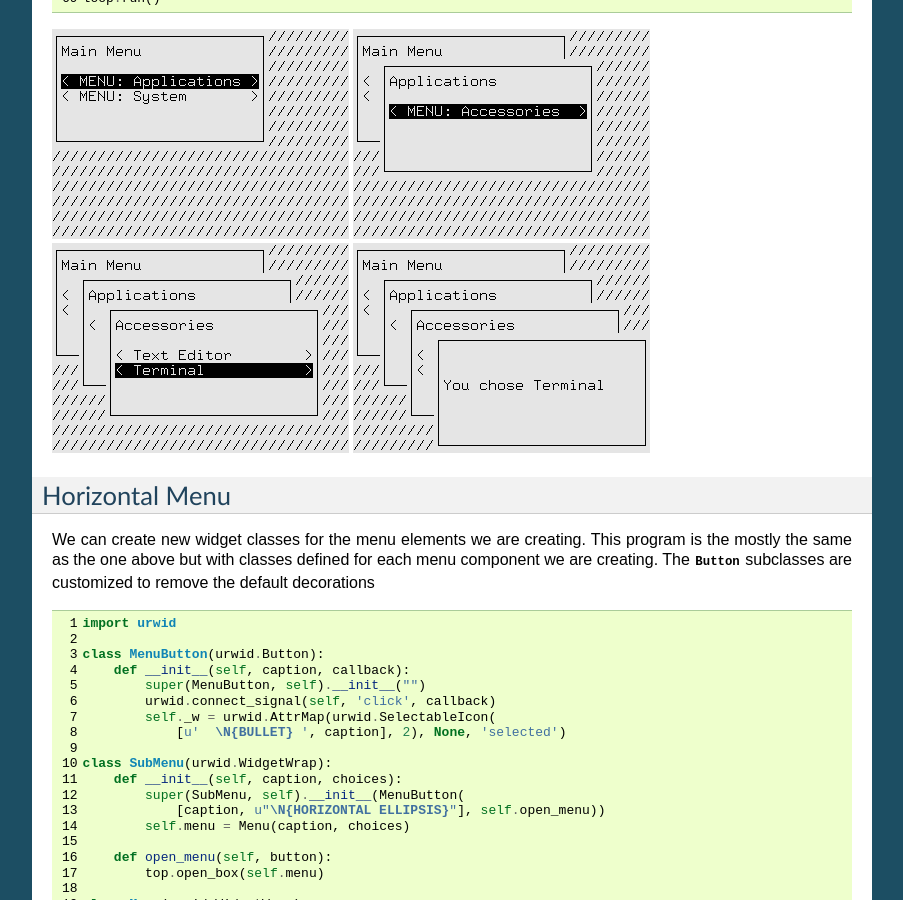
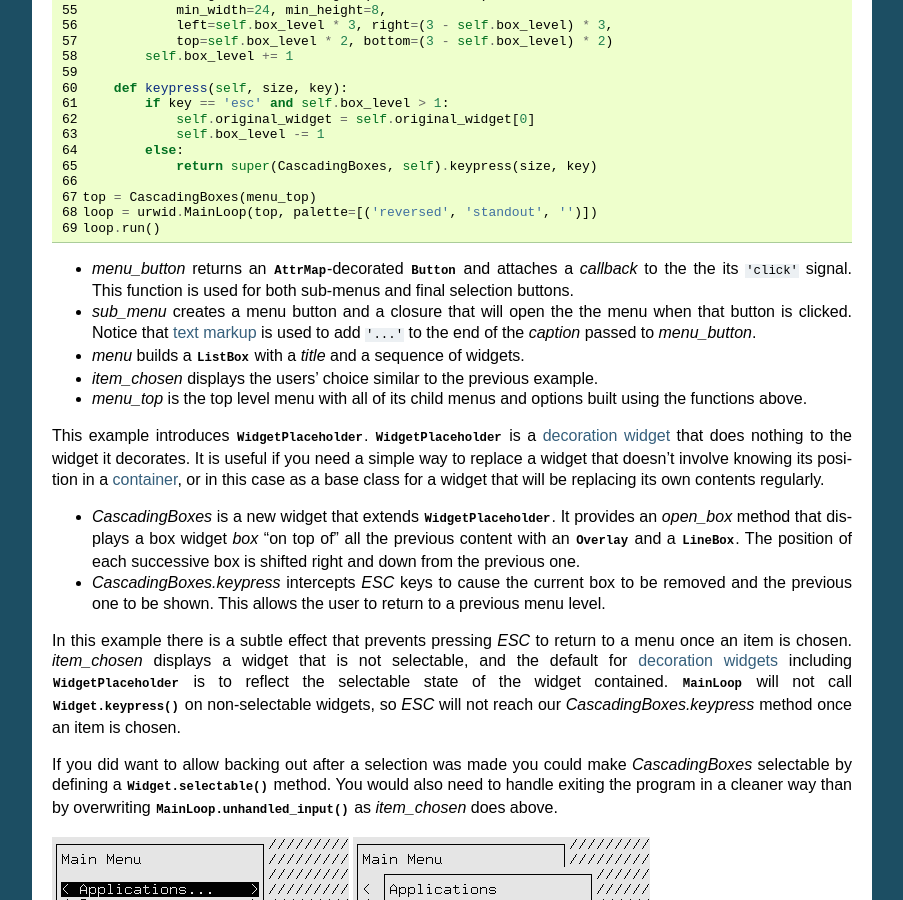
Before and after one commit to urwid/urwid, a Sphinx documentation site: the page built from docs/tutorial/index.rst, in a window 1280 px wide and 900 px high, scrolled down 8550 px. Shown: the whole window, without its empty margins (198-1101 px from the left). Built offline with Sphinx 7.4.7, drawn with Linux system fonts in a browser that asks for light colours; pages that are not in the unit, such as notebooks, are missing from menus; some of the changed text lies outside the part shown.

Commit message:
tutorial: menu1, menu2 discussion
--HG--
branch : feature-sphinx

```diff
--- a/docs/tutorial/index.rst
+++ b/docs/tutorial/index.rst
@@ -265,7 +265,7 @@ it in a subclass.
   the default options using :meth:`Pile.options`.
 * To add another question after the current one we treat our
   :class:`SimpleFocusListWalker` stored as :attr:`ListBox.body` like a normal
-  list of widgets and call ``insert()``, then update the focus position to the widget we just
+  list of widgets by calling *insert*, then update the focus position to the widget we just
   created.
 
 .. image:: lbcont1.png
@@ -283,6 +283,20 @@ This program lets you choose an option then repeats what you chose.
 .. literalinclude:: menu1.py
    :linenos:
 
+* *menu* builds a :class:`ListBox` with a *title* and a sequence of :class:`Button`
+  widgets.  Each button has its ``'click'`` signal attached to *item_chosen*,
+  with item name is passed as data.
+  The buttons are decorated with an :class:`AttrMap` that applies
+  a display attribute when a button is in focus.
+* *item_chosen* replaces the menu displayed with text indicating the users'
+  choice.  It then installs *exit_program* as the *unhandled_input* method of the
+  :class:`MainLoop`.
+* *exit_program* causes the program to exit on any keystroke.
+* The menu is created and decorated with an :class:`Overlay` using a
+  :class:`SolidFill` as the background.  The :class:`Overlay` is given a
+  miniumum width and height but is allowed to expand to 60% of the available
+  space if the user's terminal window is large enough.
+
 .. image:: menu11.png
 .. image:: menu12.png
 .. image:: menu13.png
@@ -291,10 +305,52 @@ Cascading Menu
 --------------
 
 A nested menu effect can be created by having some buttons open new menus.  This program
-lets you choose an option from a nested menu then repeats what you chose.
+lets you choose an option from a nested menu then repeats what you chose.  You may also
+return to previous menus by pressing *ESC*.
 
 .. literalinclude:: menu2.py
    :linenos:
+
+* *menu_button* returns an :class:`AttrMap`-decorated :class:`Button`
+  and attaches a *callback* to the the its ``'click'`` signal.  This function is
+  used for both sub-menus and final selection buttons.
+* *sub_menu* creates a menu button and a closure that will open the the
+  menu when that button is clicked.  Notice that
+  :ref:`text markup <text-markup>` is used to add ``'...'`` to the end of
+  the *caption* passed to *menu_button*.
+* *menu* builds a :class:`ListBox` with a *title* and a sequence of widgets.
+* *item_chosen* displays the users' choice similar to the previous example.
+* *menu_top* is the top level menu with all of its child menus and
+  options built using the functions above.
+
+This example introduces :class:`WidgetPlaceholder`. :class:`WidgetPlaceholder` is a
+:ref:`decoration widget <decoration-widgets>` that does nothing to the widget it
+decorates.  It is useful if you need a simple way to replace a widget that doesn't
+involve knowing its position in a :ref:`container <container-widgets>`, or in this
+case as a base class for a widget that will be replacing its own contents regularly.
+
+* *CascadingBoxes* is a new widget that extends :class:`WidgetPlaceholder`.
+  It provides an *open_box* method that displays a box widget *box* "on top of"
+  all the previous content with an :class:`Overlay` and a :class:`LineBox`.
+  The position of each successive box is shifted right and down from the
+  previous one.
+* *CascadingBoxes.keypress* intercepts *ESC* keys to cause the current box
+  to be removed and the previous one to be shown.  This allows the user to
+  return to a previous menu level.
+
+In this example there is a subtle effect that prevents pressing *ESC* to return
+to a menu once an item is chosen.  *item_chosen* displays a
+widget that is not selectable, and the default for
+:ref:`decoration widgets <decoration-widgets>` including :class:`WidgetPlaceholder`
+is to reflect the selectable state of the widget contained.  :class:`MainLoop`
+will not call :meth:`Widget.keypress`
+on non-selectable widgets, so *ESC* will not reach our *CascadingBoxes.keypress*
+method once an item is chosen.
+
+If you did want to allow backing out after a selection was made you could make
+*CascadingBoxes* selectable by defining a :meth:`Widget.selectable` method.
+You would also need to handle exiting the program in a cleaner way than
+by overwriting :meth:`MainLoop.unhandled_input` as *item_chosen* does above.
 
 .. image:: menu21.png
 .. image:: menu22.png
--- a/docs/tutorial/menu1.py
+++ b/docs/tutorial/menu1.py
@@ -10,7 +10,7 @@ def menu(title, choices):
         body.append(urwid.AttrMap(button, None, focus_map='reversed'))
     return urwid.ListBox(urwid.SimpleFocusListWalker(body))
 
-def item_chosen(self, choice):
+def item_chosen(button, choice):
     response = urwid.Text(u'You chose %s' % choice)
     main.original_widget = urwid.Filler(response)
     # exit on the next input from user
@@ -20,7 +20,7 @@ def exit_program(key):
     raise urwid.ExitMainLoop()
 
 main = urwid.Padding(menu(u'Pythons', choices), left=2, right=2)
-top = urwid.Overlay(main, urwid.SolidFill(u'\u2592'),
+top = urwid.Overlay(main, urwid.SolidFill(u'\N{MEDIUM SHADE}'),
     align='center', width=('relative', 60),
     valign='middle', height=('relative', 60),
     min_width=20, min_height=9)
--- a/docs/tutorial/menu2.py
+++ b/docs/tutorial/menu2.py
@@ -9,7 +9,7 @@ def sub_menu(caption, choices):
     contents = menu(caption, choices)
     def open_menu(button):
         return top.open_box(contents)
-    return menu_button(u'MENU: %s' % caption, open_menu)
+    return menu_button([caption, u'...'], open_menu)
 
 def menu(title, choices):
     body = [urwid.Text(title), urwid.Divider()]
```
Also changed, not shown: docs/tutorial/menu21.png, docs/tutorial/menu22.png.
